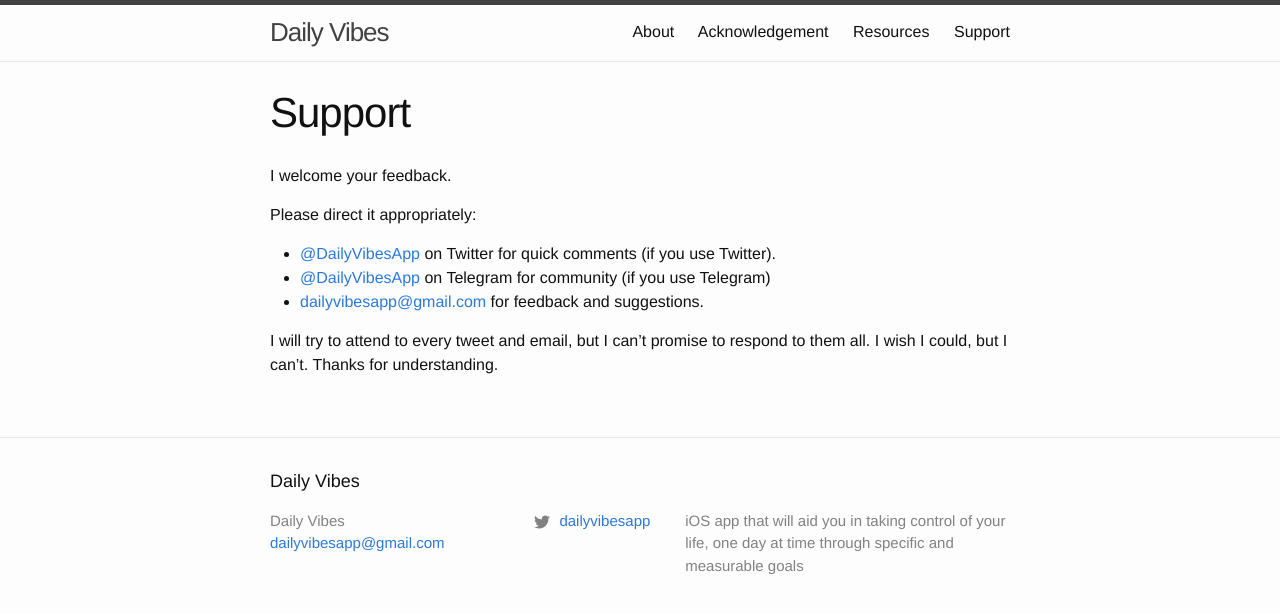
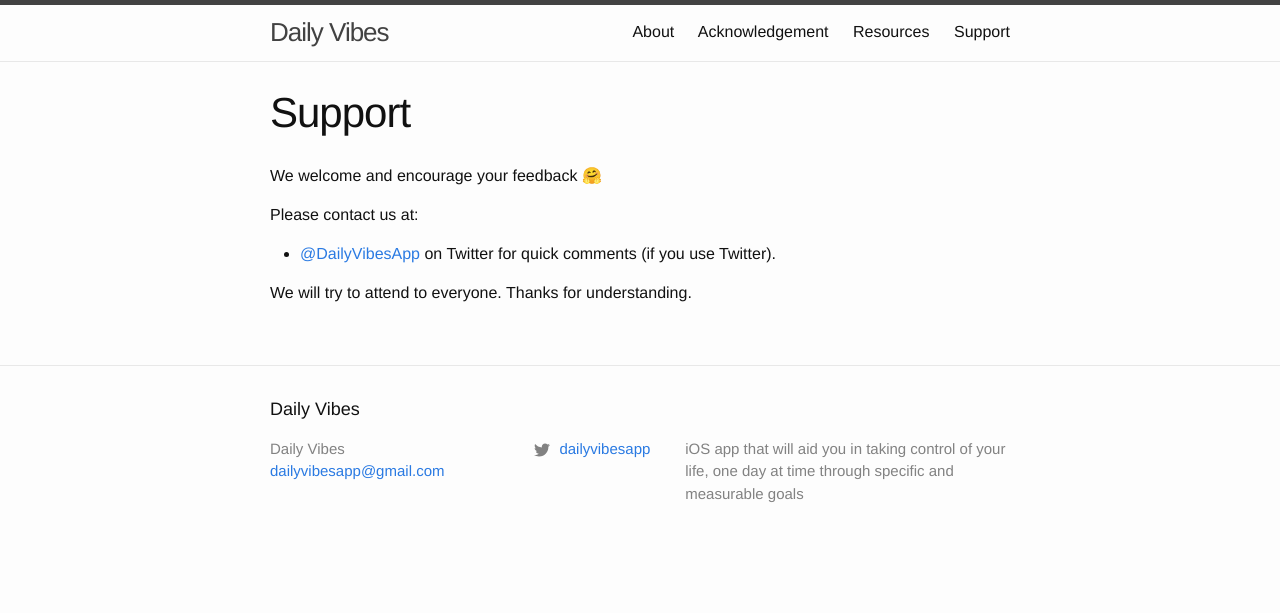
Before and after one commit to getaclue/dailyvibes.ca, a Jekyll site: the page built from support.md, in a window 1280 px wide. Shown: the top 613 px of the page. Built offline with Jekyll 4.4.1, drawn with Linux system fonts in a browser that asks for light colours.

Commit message:
rearranging text... not sure of direction yet but this will do for now. will add as we go.

```diff
--- a/support.md
+++ b/support.md
@@ -3,12 +3,10 @@
 title: Support
 permalink: /support/
 ---
-I welcome your feedback.
+We welcome and encourage your feedback 🤗
 
-Please direct it appropriately:
+Please contact us at:
 
-- [@DailyVibesApp](https://twitter.com/@dailyvibesapp) on Twitter for quick comments (if you use Twitter).
-- [@DailyVibesApp](http://telegram.me/dailyvibesapp) on Telegram for community (if you use Telegram)
-- [dailyvibesapp@gmail.com](mailto:dailyvibesapp@gmail.com) for feedback and suggestions.
+- [@DailyVibesApp](https://twitter.com/dailyvibesapp) on Twitter for quick comments (if you use Twitter).
 
-I will try to attend to every tweet and email, but I can’t promise to respond to them all. I wish I could, but I can’t. Thanks for understanding.
+We will try to attend to everyone. Thanks for understanding.
```
Also changed, not shown: about.md (+1 -12 lines).
